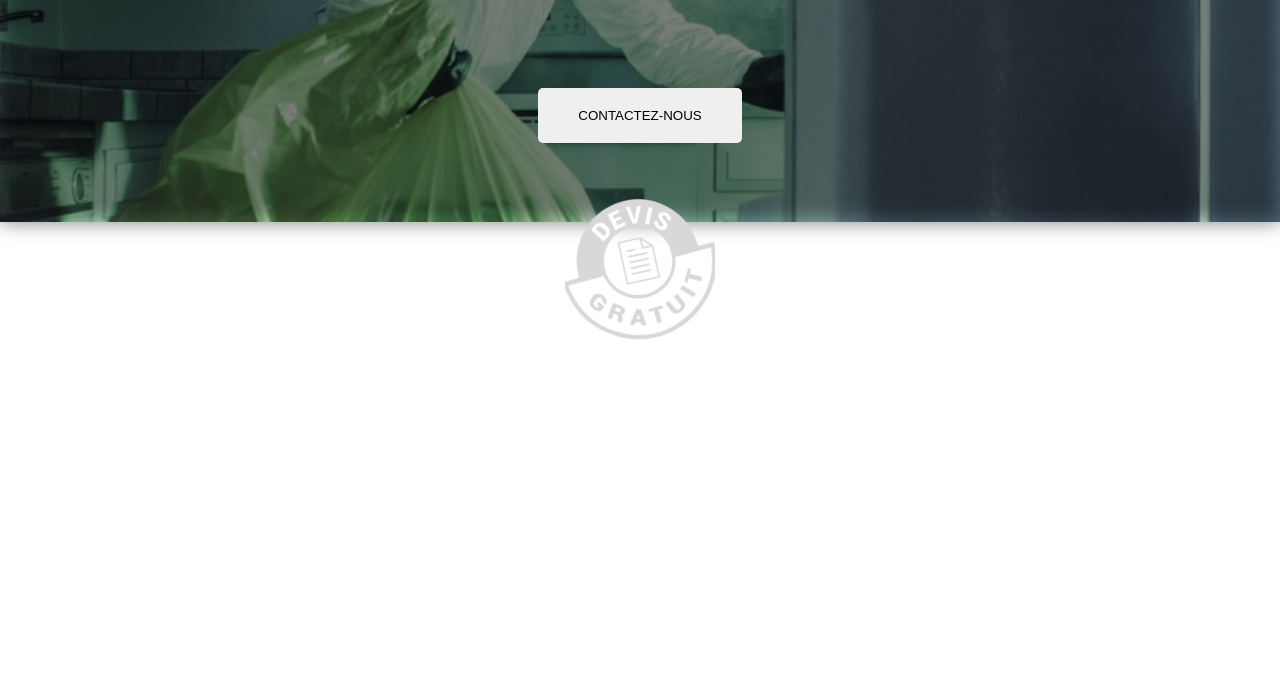
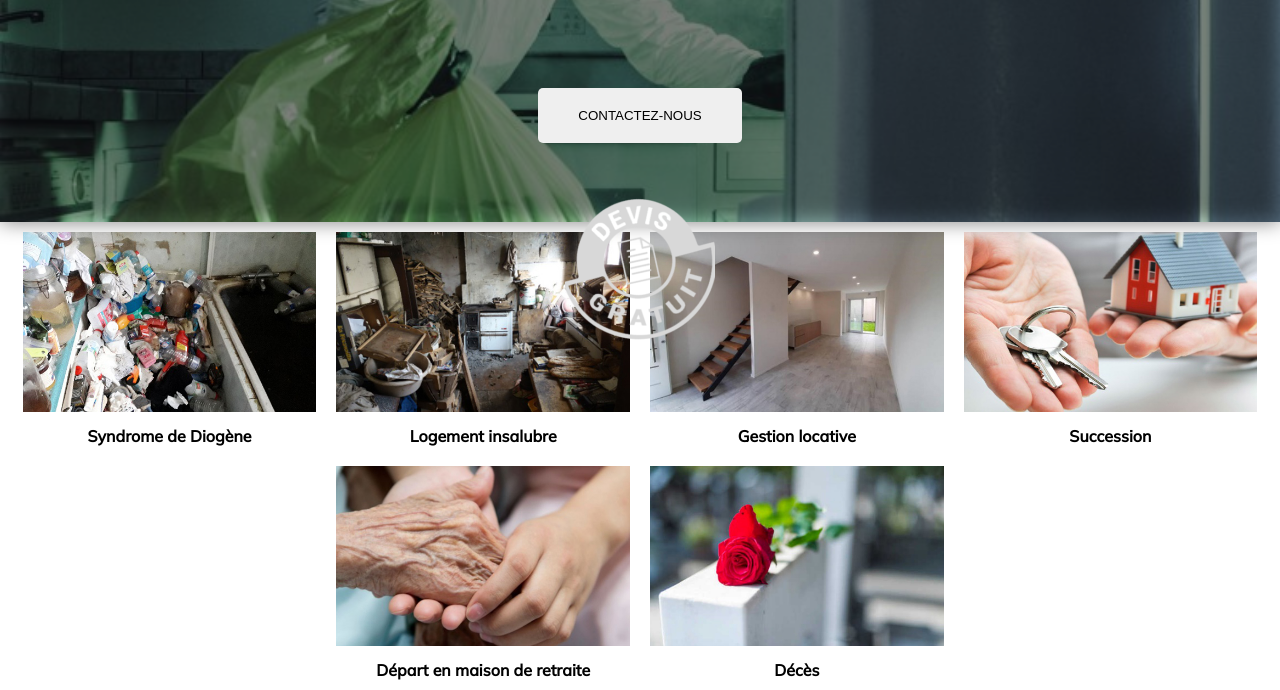
Before and after one commit to AntoineGdl/clean-house, a plain HTML site: page index.html in a window 1280 px wide. Shown: the part 418-1108 px from the top of the page. Before the commit the page ends 800 px from the top, so only its background shows below. Drawn offline with Linux system fonts and the light colour scheme.

Commit message:
Ajout de la première section

```diff
--- a/index.html
+++ b/index.html
@@ -33,5 +33,35 @@
         </section>
     </section>
 
+
+    <section class="activites">
+        <div class="container">
+            <div class="activite">
+                <img src="./images/activité1.jpg" alt="">
+                <p>Syndrome de Diogène</p>
+            </div>
+            <div class="activite">
+                <img src="./images/act2.jpg" alt="">
+                <p>Logement insalubre</p>
+            </div>
+            <div class="activite">
+                <img src="./images/act3.jpg" alt="">
+                <p>Gestion locative</p>
+            </div>
+            <div class="activite">
+                <img src="./images/act4.jpg" alt="">
+                <p>Succession</p>
+            </div>
+            <div class="activite">
+                <img src="./images/act5.jpg" alt="">
+                <p>Départ en maison de retraite</p>
+            </div>
+            <div class="activite">
+                <img src="./images/act6.jpg" alt="">
+                <p>Décès</p>
+            </div>
+        </div>
+    </section>
+
 </body>
 </html>
--- a/style.css
+++ b/style.css
@@ -108,3 +108,33 @@ nav {
 .container-btn-img img{
     padding-top: 50px;
 }
+
+/* ------------------- */
+.activites {
+    display: flex;
+    justify-content: center;
+    align-items: center;
+}
+
+.container {
+    display: flex;
+    flex-wrap: wrap;
+    justify-content: center;
+    align-items: center;
+}
+
+.activite {
+    text-align: center;
+    margin: 10px;
+}
+
+.activite img {
+    max-width: 100%;
+    height: 180px;
+}
+
+.activite p {
+    margin-top: 10px;
+    font-family: 'Mulish', sans-serif;
+    font-weight: 700;
+}
```
Also changed, not shown: images/act2.jpg (added), images/act3.jpg (added), images/act4.jpg (added), images/act5.jpg (added), images/act6.jpg (added).
